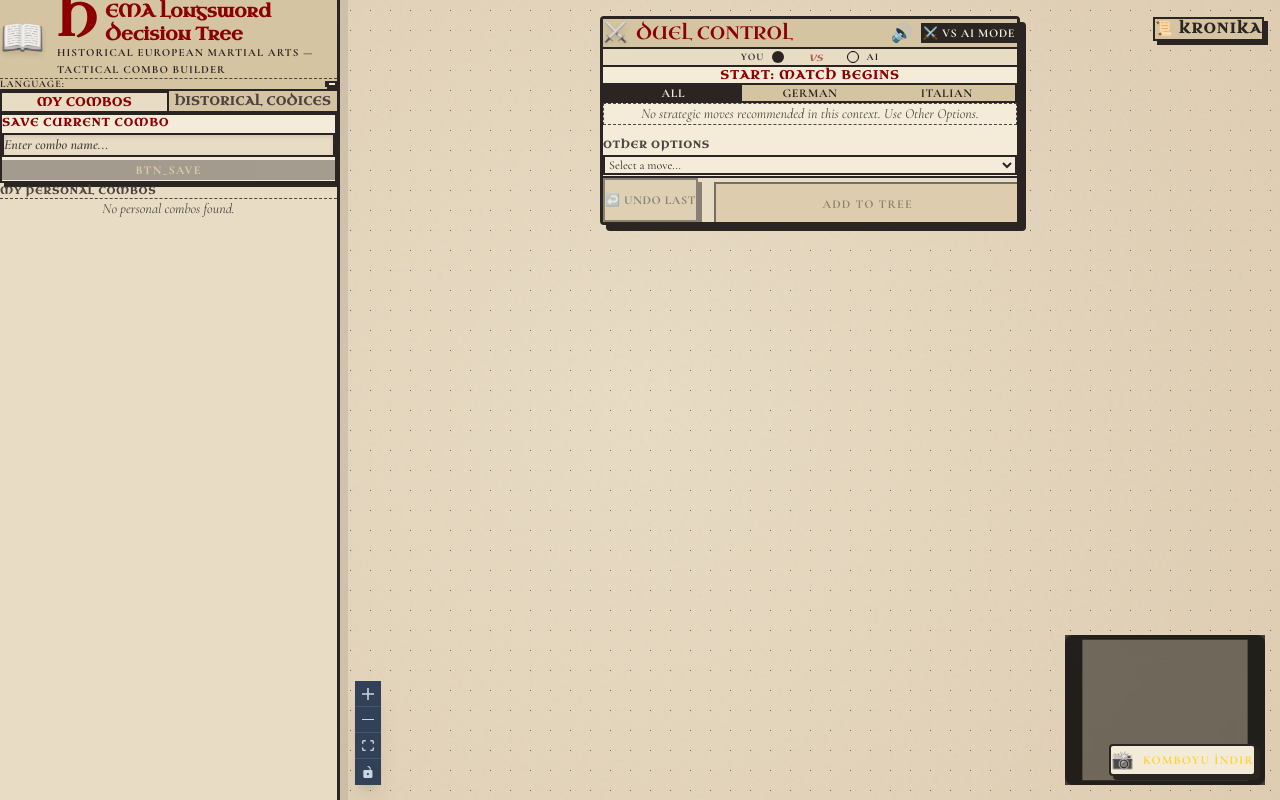
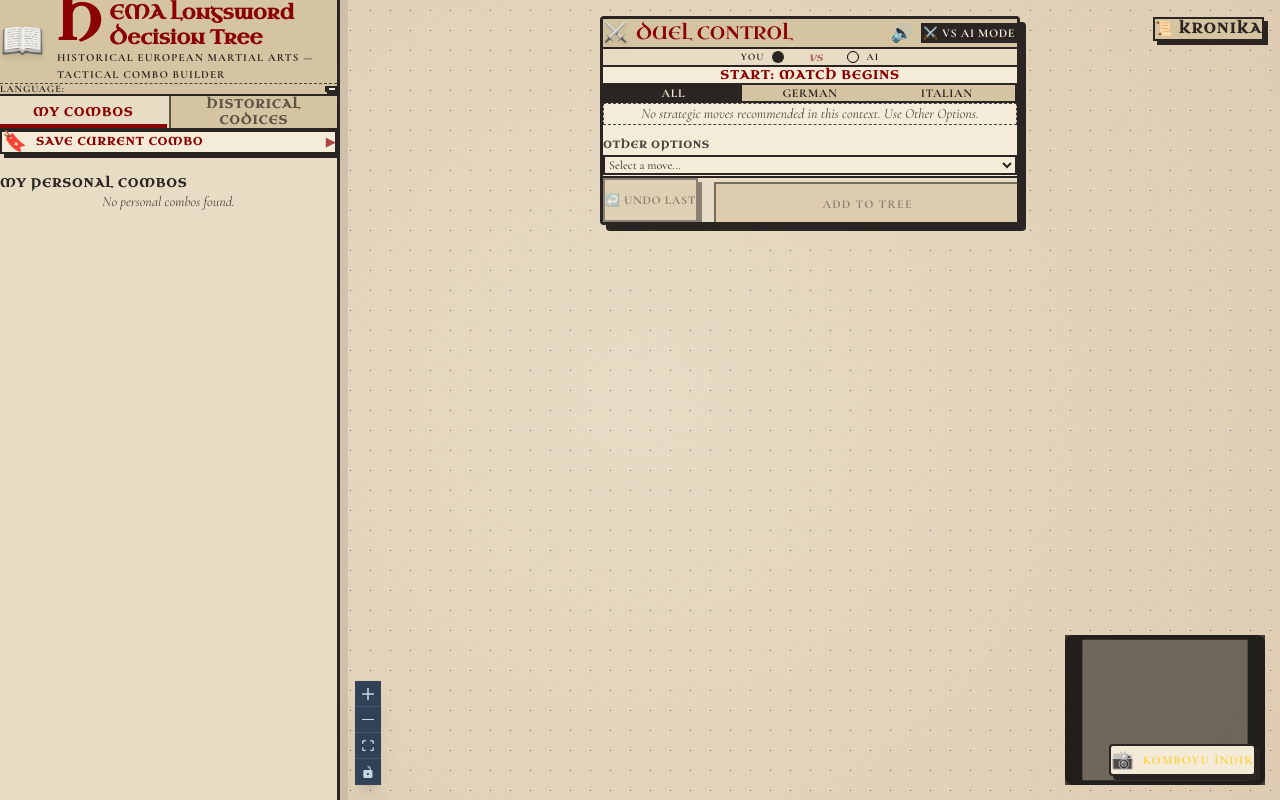
Before and after one commit to ozelgoze/hema-react, a React (Vite) app: page / in a window 1280 px wide. Built offline with nearby package versions, Linux system fonts and the light colour scheme.

Commit message:
refactor: redesign Sidebar for massive mobile touch UX improvements and decluttering

```diff
--- a/src/components/Sidebar.jsx
+++ b/src/components/Sidebar.jsx
@@ -26,6 +26,7 @@ export default function Sidebar({ currentNodes, currentEdges, onLoadCombo }) {
   const [toast, setToast] = useState(null);
   const [isOpen, setIsOpen] = useState(false); // Mobile drawer state
   const [expandedTacticsId, setExpandedTacticsId] = useState(null);
+  const [isSaveExpanded, setIsSaveExpanded] = useState(false);
 
   useEffect(() => {
     if (toast) {
@@ -108,40 +109,40 @@ export default function Sidebar({ currentNodes, currentEdges, onLoadCombo }) {
         )}
 
         {/* Header */}
-        <div className="p-5 border-b-[2px] border-[var(--color-ink-black)] bg-[var(--color-parchment-dark)]">
-          <div className="flex items-start justify-between mb-2">
+        <div className="px-4 py-5 border-b-[2px] border-[var(--color-ink-black)] bg-[var(--color-parchment-dark)]">
+          <div className="flex items-start justify-between mb-1">
             <div className="flex items-center gap-3">
               <span className="text-4xl filter grayscale opacity-90 drop-shadow-md">📖</span>
               <div>
-                <h1 className="text-lg font-bold text-[var(--color-ink-red)] leading-tight font-display drop-cap">
+                <h1 className="text-lg md:text-xl font-bold text-[var(--color-ink-red)] leading-tight font-display drop-cap">
                   {t('app_title')}
                 </h1>
-                <p className="text-[11px] text-[var(--color-ink-black)] uppercase tracking-widest font-bold mt-1">
+                <p className="hidden md:block text-[11px] text-[var(--color-ink-black)] uppercase tracking-widest font-bold mt-1">
                   {t('app_subtitle')}
                 </p>
               </div>
             </div>
           </div>
-          <div className="mt-4 flex items-center justify-between border-t border-dashed border-[var(--color-ink-faded)] pt-3">
+          <div className="mt-3 flex items-center justify-between border-t border-dashed border-[var(--color-ink-faded)] pt-3">
              <span className="text-[10px] uppercase font-bold text-[var(--color-ink-black)] tracking-widest leading-none">{t('language')}:</span>
              <LanguageSelector />
           </div>
         </div>
 
         {/* Tabs */}
-        <div className="flex border-b-[2px] border-[var(--color-ink-black)] bg-[var(--color-parchment-dark)] p-1">
+        <div className="flex border-b-[2px] border-[var(--color-ink-black)] bg-[var(--color-parchment-dark)]">
           <button
             onClick={() => setActiveTab('my-combos')}
-            className={`flex-1 py-3 text-xs font-bold font-display uppercase tracking-wider transition-all
-              ${activeTab === 'my-combos' ? 'bg-[var(--color-parchment)] text-[var(--color-ink-red)] border-[2px] border-b-0 border-[var(--color-ink-black)]' : 'text-[var(--color-ink-faded)] hover:text-[var(--color-ink-black)] border-[2px] border-transparent'}
+            className={`flex-1 py-4 text-xs font-bold font-display uppercase tracking-widest transition-all
+              ${activeTab === 'my-combos' ? 'bg-[var(--color-parchment)] text-[var(--color-ink-red)] border-b-0 border-r-[2px] border-r-transparent shadow-[inset_0_-4px_0_0_var(--color-ink-red)]' : 'text-[var(--color-ink-black)] hover:bg-[var(--color-parchment)]/50 border-r-[2px] border-r-[var(--color-ink-black)] opacity-70'}
             `}
           >
             {t('tab_my_combos')}
           </button>
           <button
             onClick={() => setActiveTab('historical')}
-            className={`flex-1 py-3 text-xs font-bold font-display uppercase tracking-wider transition-all
-              ${activeTab === 'historical' ? 'bg-[var(--color-parchment)] text-[var(--color-ink-red)] border-[2px] border-b-0 border-[var(--color-ink-black)]' : 'text-[var(--color-ink-faded)] hover:text-[var(--color-ink-black)] border-[2px] border-transparent'}
+            className={`flex-1 py-4 text-xs font-bold font-display uppercase tracking-widest transition-all
+              ${activeTab === 'historical' ? 'bg-[var(--color-parchment)] text-[var(--color-ink-red)] border-b-0 border-l-[2px] border-l-transparent shadow-[inset_0_-4px_0_0_var(--color-ink-red)]' : 'text-[var(--color-ink-black)] hover:bg-[var(--color-parchment)]/50 border-l-[2px] border-l-[var(--color-ink-black)] opacity-70'}
             `}
           >
             {t('tab_historical')}
@@ -149,33 +150,43 @@ export default function Sidebar({ currentNodes, currentEdges, onLoadCombo }) {
         </div>
 
         {/* Content Area */}
-        <div className="flex-1 overflow-y-auto scrollbar-thin p-4 bg-[var(--color-parchment)]">
+        <div className="flex-1 overflow-y-auto scrollbar-thin p-4 md:p-5 bg-[var(--color-parchment)]">
           {activeTab === 'my-combos' && (
-            <div className="animate-fade-in flex flex-col h-full">
-              {/* Save Section */}
-              <div className="mb-6 bg-[var(--color-parchment-light)] border-[2px] border-[var(--color-ink-black)] p-4 shadow-[4px_4px_0_0_var(--color-ink-black)]">
-                <h3 className="text-[11px] text-[var(--color-ink-red)] uppercase font-bold tracking-widest mb-3 font-display">
-                  {t('save_combo')}
+            <div className="animate-fade-in flex flex-col h-full gap-5">
+              {/* Save Section Accordion */}
+              <div className="bg-[var(--color-parchment-light)] border-[2px] border-[var(--color-ink-black)] shadow-[4px_4px_0_0_var(--color-ink-black)]">
+                <button
+                  onClick={() => setIsSaveExpanded(!isSaveExpanded)}
+                  className="w-full text-left px-4 py-4 flex justify-between items-center transition-colors hover:bg-[var(--color-parchment-dark)] focus:outline-none"
+                >
+                  <h3 className="text-[11px] text-[var(--color-ink-red)] uppercase font-bold tracking-widest font-display flex items-center gap-2">
+                     <span className="text-xl leading-none -mt-1">🔖</span> {t('save_combo')}
                   </h3>
+                  <span className="text-xs opacity-70 text-[var(--color-ink-red)] font-bold">{isSaveExpanded ? '▼' : '▶'}</span>
+                </button>
+                {isSaveExpanded && (
+                  <div className="px-4 pb-4 border-t-2 border-dashed border-[var(--color-ink-faded)] pt-3 animate-fade-in">
                     <input
                       type="text"
                       placeholder={t('save_combo_placeholder')}
                       value={comboName}
                       onChange={(e) => setComboName(e.target.value)}
-                  className="w-full bg-[var(--color-parchment)] border-[2px] border-[var(--color-ink-black)] px-3 py-2 text-sm text-[var(--color-ink-black)] font-body font-bold mb-3 focus:outline-none focus:border-[var(--color-ink-red)] shadow-[inset_0_2px_4px_rgba(0,0,0,0.1)] placeholder:text-[var(--color-ink-faded)] placeholder:italic"
+                      className="w-full bg-[var(--color-parchment)] border-[2px] border-[var(--color-ink-black)] px-3 py-3 text-sm text-[var(--color-ink-black)] font-body font-bold mb-3 focus:outline-none focus:border-[var(--color-ink-red)] shadow-[inset_0_2px_4px_rgba(0,0,0,0.05)] placeholder:text-[var(--color-ink-faded)] placeholder:italic"
                     />
                     <button
                       onClick={handleSave}
                       disabled={!comboName.trim() || !currentNodes || currentNodes.length === 0}
-                  className="w-full py-2 bg-[var(--color-ink-black)] text-[var(--color-gold)] font-bold text-xs uppercase tracking-widest disabled:opacity-40 disabled:cursor-not-allowed border-2 border-transparent active:border-[var(--color-ink-black)] active:bg-[var(--color-parchment)] active:text-[var(--color-ink-black)] transition-all"
+                      className="w-full py-3 bg-[var(--color-ink-black)] text-[var(--color-gold)] font-bold text-xs uppercase tracking-widest disabled:opacity-40 disabled:cursor-not-allowed border-[2px] border-transparent active:border-[var(--color-ink-black)] active:bg-[var(--color-parchment)] active:text-[var(--color-ink-black)] transition-all shadow-[inset_0_0_0_1px_var(--color-parchment-light)]"
                     >
-                  {t('btn_save')}
+                      {t('save_btn')}
                     </button>
+                  </div>
+                )}
               </div>
 
               {/* Saved List */}
               <div className="flex-1">
-                <h3 className="text-[10px] text-[var(--color-ink-faded)] uppercase font-bold tracking-widest mb-3 border-b border-dashed border-[var(--color-ink-faded)] pb-2 font-display">
+                <h3 className="text-[12px] text-[var(--color-ink-black)] uppercase font-bold tracking-widest mb-3 pb-2 font-display">
                   {t('saved_combos')}
                 </h3>
                 {savedCombos.length === 0 ? (
@@ -218,10 +229,10 @@ export default function Sidebar({ currentNodes, currentEdges, onLoadCombo }) {
 
           {activeTab === 'historical' && (
             <div className="animate-fade-in">
-              <h3 className="text-[10px] text-[var(--color-ink-faded)] uppercase font-bold tracking-widest mb-4 border-b border-dashed border-[var(--color-ink-faded)] pb-2 font-display">
+              <h3 className="text-[12px] text-[var(--color-ink-black)] uppercase font-bold tracking-widest mb-4 pb-2 font-display">
                 {t('historical_masters')}
               </h3>
-              <div className="space-y-4">
+              <div className="space-y-5">
                 {historicalCombos.map((combo) => (
                   <div key={combo.id} className="bg-[var(--color-parchment-light)] border-[2px] border-[var(--color-ink-black)] p-4 shadow-[4px_4px_0_0_var(--color-ink-black)] group">
                     <div className="flex justify-between items-start mb-2">
@@ -255,13 +266,13 @@ export default function Sidebar({ currentNodes, currentEdges, onLoadCombo }) {
                     <div className="flex gap-2">
                        <button
                          onClick={() => handleLoadHistorical(combo)}
-                         className="flex-1 py-2 bg-[var(--color-parchment-dark)] text-[var(--color-ink-black)] border-[2px] border-[var(--color-ink-black)] font-bold text-[10px] uppercase tracking-widest hover:bg-[var(--color-ink-black)] hover:text-[var(--color-gold)] transition-colors shadow-[2px_2px_0_0_var(--color-ink-black)] active:translate-y-[2px] active:translate-x-[2px] active:shadow-none"
+                         className="flex-1 py-3 bg-[var(--color-ink-black)] text-[var(--color-parchment-light)] border-[2px] border-[var(--color-ink-black)] font-bold text-[10px] uppercase tracking-widest hover:text-[var(--color-gold)] transition-colors shadow-[2px_2px_0_0_var(--color-ink-red)] active:translate-y-[2px] active:translate-x-[2px] active:shadow-none"
                        >
                          {t('btn_load_historical')}
                        </button>
                        <button
                          onClick={() => setExpandedTacticsId(expandedTacticsId === combo.id ? null : combo.id)}
-                         className={`px-3 py-2 border-[2px] transition-colors font-display font-bold text-[10px] uppercase ${expandedTacticsId === combo.id ? 'bg-[var(--color-ink-red)] text-white border-[var(--color-ink-red)] shadow-none' : 'bg-transparent text-[var(--color-ink-red)] border-[var(--color-ink-red)] hover:bg-[var(--color-ink-red)] hover:text-white'}`}
+                         className={`px-3 py-3 border-[2px] transition-colors font-display font-bold text-[10px] uppercase min-w-[44px] flex items-center justify-center ${expandedTacticsId === combo.id ? 'bg-[var(--color-ink-red)] text-white border-[var(--color-ink-red)] shadow-none' : 'bg-[var(--color-parchment-light)] text-[var(--color-ink-red)] border-[var(--color-ink-red)] shadow-[2px_2px_0_0_var(--color-ink-red)] hover:bg-[var(--color-ink-red)] hover:text-white'}`}
                        >
                          {t('tactics_note')}
                        </button>
```
Lines whose indentation alone changed are shown as unchanged.
